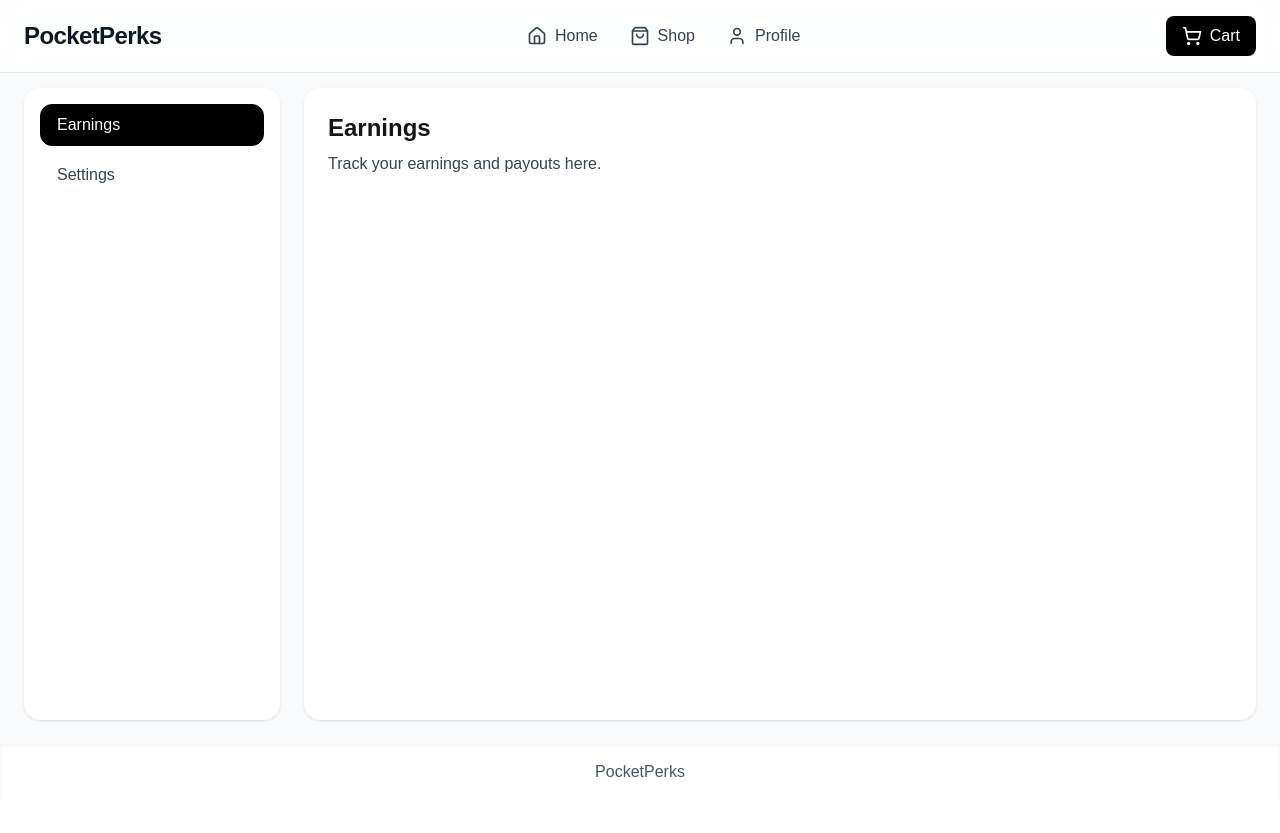
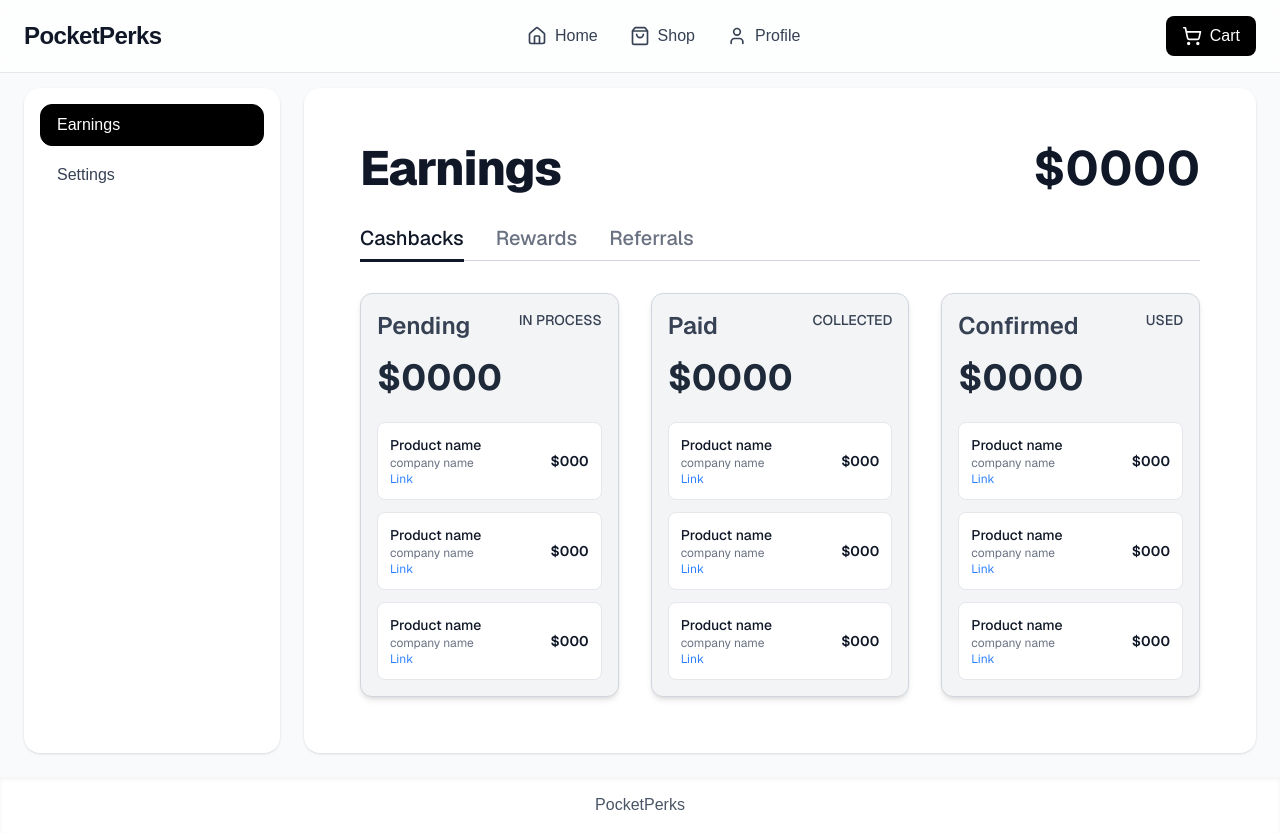
Before and after one commit to PocketPerks/Pocketperks_frontend, a Next.js app: page /profile in a window 1280 px wide. Before the commit the page ends 800 px from the top, so only its background shows below. Built offline with nearby package versions, Linux system fonts and the light colour scheme.

Commit message:
Earning Page

```diff
--- a/src/components/profile/Earnings.tsx
+++ b/src/components/profile/Earnings.tsx
@@ -1,12 +1,125 @@
 "use client";
 
-export default function Earnings() {
+import React, { useState } from "react";
+
+const EarningsCardsSection = ({ activeTab }: { activeTab: string }) => {
+  const pendingData = [
+    { productName: "Product name", companyName: "company name", price: "000" },
+    { productName: "Product name", companyName: "company name", price: "000" },
+    { productName: "Product name", companyName: "company name", price: "000" },
+  ];
+
+  const paidData = [
+    { productName: "Product name", companyName: "company name", price: "000" },
+    { productName: "Product name", companyName: "company name", price: "000" },
+    { productName: "Product name", companyName: "company name", price: "000" },
+  ];
+
+  const confirmedData = [
+    { productName: "Product name", companyName: "company name", price: "000" },
+    { productName: "Product name", companyName: "company name", price: "000" },
+    { productName: "Product name", companyName: "company name", price: "000" },
+  ];
+
+  const Card = ({
+    title,
+    status,
+    amount,
+    items,
+  }: {
+    title: string;
+    status: string;
+    amount: string;
+    items: { productName: string; companyName: string; price: string }[];
+  }) => {
+    return (
+      <div className="flex flex-col p-4 bg-gray-100 border border-gray-300 rounded-xl shadow-md">
+        <div className="flex justify-between items-start mb-4 text-gray-700">
+          <h3 className="text-xl md:text-2xl font-semibold">{title}</h3>
+          <span className="text-sm font-medium uppercase">{status}</span>
+        </div>
+        <div className="text-3xl md:text-4xl font-bold text-gray-800 mb-6">
+          ${amount}
+        </div>
+        <div className="flex flex-col space-y-3">
+          {items.map((item, index) => (
+            <div
+              key={index}
+              className="flex justify-between items-center bg-white p-3 rounded-lg border border-gray-200"
+            >
+              <div className="flex flex-col">
+                <span className="text-sm font-medium text-gray-900">
+                  {item.productName}
+                </span>
+                <span className="text-xs text-gray-500">
+                  {item.companyName}
+                </span>
+                <a
+                  href="#"
+                  className="text-xs text-blue-500 hover:underline"
+                >
+                  Link
+                </a>
+              </div>
+              <span className="text-sm font-semibold text-gray-900">
+                ${item.price}
+              </span>
+            </div>
+          ))}
+        </div>
+      </div>
+    );
+  };
+
   return (
-    <div>
-      <h2 className="text-2xl font-bold mb-2">Earnings</h2>
-      <p className="text-gray-700">
-        Track your earnings and payouts here.
-      </p>
+    <div className="grid grid-cols-1 md:grid-cols-3 gap-6 md:gap-8">
+      <Card title="Pending" status="in process" amount="0000" items={pendingData} />
+      <Card title="Paid" status="collected" amount="0000" items={paidData} />
+      <Card title="Confirmed" status="used" amount="0000" items={confirmedData} />
+    </div>
+  );
+};
+
+export default function EarningsPage() {
+  const [activeTab, setActiveTab] = useState("Cashbacks");
+
+  const tabs = ["Cashbacks", "Rewards", "Referrals"];
+
+  return (
+    <div className="bg-white text-gray-900 p-4 md:p-8 font-sans flex flex-col items-center">
+      <div className="w-full max-w-7xl">
+        {/* Header */}
+        <header className="flex flex-col sm:flex-row justify-between items-center mb-8">
+          <div className="flex-1">
+            <h1 className="text-4xl md:text-5xl font-extrabold tracking-tight mb-2 sm:mb-0">
+              Earnings
+            </h1>
+          </div>
+          <div className="flex-1 flex justify-end items-center space-x-4">
+            <div className="text-4xl md:text-5xl font-bold">${"0000"}</div>
+          </div>
+        </header>
+
+        {/* Tabs */}
+        <nav className="flex items-center space-x-6 md:space-x-8 mb-8 border-b border-gray-300">
+          {tabs.map((tab) => (
+            <button
+              key={tab}
+              className={`pb-2 text-lg md:text-xl font-medium relative transition-all duration-300 ${
+                activeTab === tab
+                  ? "text-gray-900 after:absolute after:bottom-[-2px] after:left-0 after:w-full after:h-[3px] after:bg-gray-900"
+                  : "text-gray-500 hover:text-gray-700"
+              }`}
+              onClick={() => setActiveTab(tab)}
+            >
+              {tab}
+            </button>
+          ))}
+        </nav>
+
+        {/* Cards */}
+        <EarningsCardsSection activeTab={activeTab} />
+      </div>
     </div>
   );
 }
```
